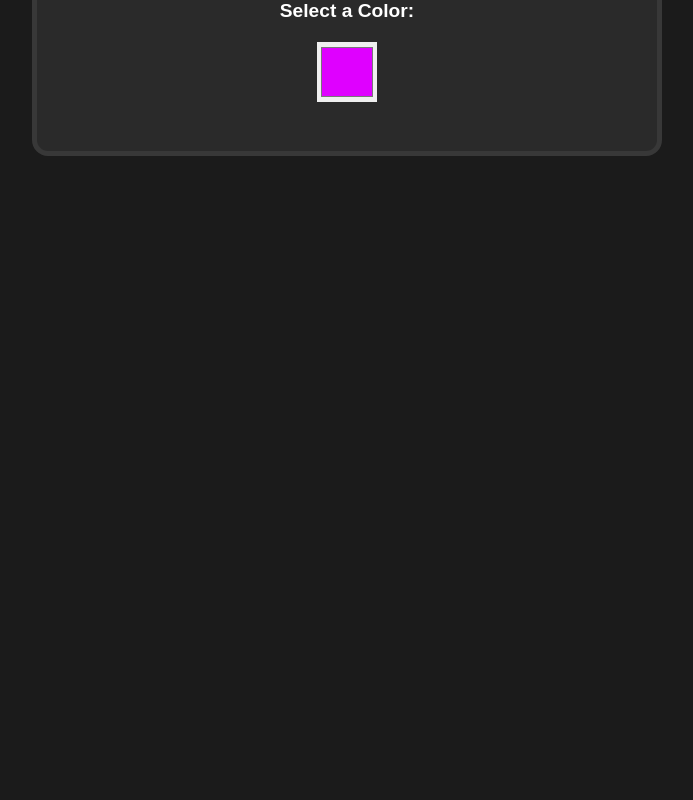
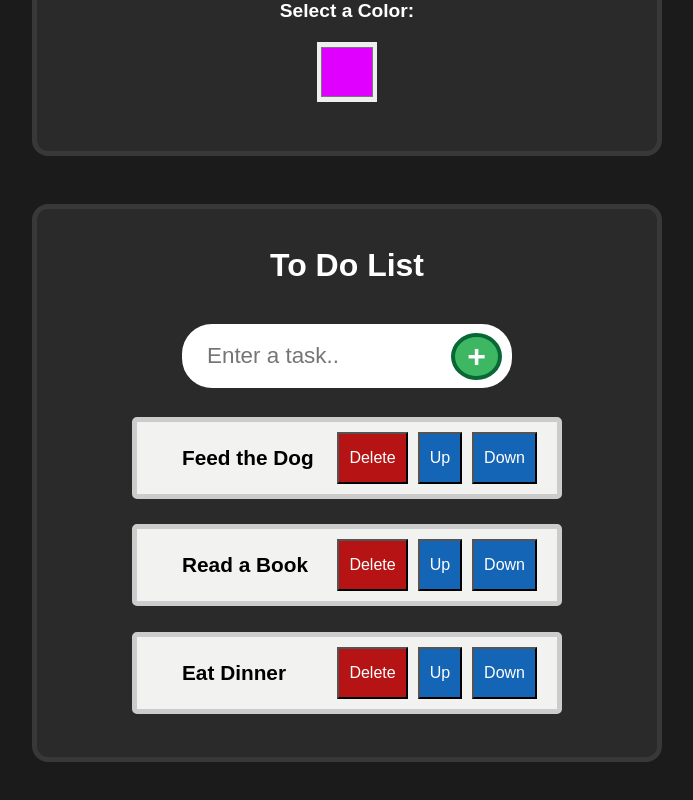
Before and after one commit to Radshah01/BeginnerReactProjects, a React (Vite) app in the folder beginner-react-app/: page / in a window 1280 px wide. Shown: the part 889-1689 px from the top of the page, without its empty margins (293-986 px from the left). Before the commit the page ends 1101 px from the top, so only its background shows below. Built offline with nearby package versions, Linux system fonts and the light colour scheme.

Commit message:
To Do List Section

```diff
--- a/beginner-react-app/src/App.jsx
+++ b/beginner-react-app/src/App.jsx
@@ -1,6 +1,7 @@
 import Container from './Container.jsx'
 import ColorPicker from './ColorPicker.jsx'
 import Counter from './Counter.jsx'
+import ToDoList from './ToDoList.jsx'
 
 function App() {
 
@@ -12,7 +13,9 @@ function App() {
     <Container title="Color Picker">
       <ColorPicker />
     </Container>
-
+    <Container title="To Do List">
+      <ToDoList />
+    </Container>
     </>
   )
 }
--- /dev/null
+++ b/beginner-react-app/src/ToDoList.jsx
@@ -0,0 +1,86 @@
+
+import React, {useState} from "react";
+
+
+function ToDoList(){
+
+    const [tasks, setTasks] = useState(["Feed the Dog", "Read a Book", "Eat Dinner"]);
+
+    function handleAddTask(){
+
+        const newTask = document.getElementById("taskInput").value;
+        document.getElementById("taskInput").value = "";
+
+        if ( newTask.trim !== ""){
+            if (tasks.includes(newTask)) {
+                alert("Task already exists!");
+                document.getElementById("taskInput").value = "";
+            }
+            else{
+                setTasks(t => ([...t, newTask]));
+            }
+        }
+        else{
+            alert("Task cannot be empty!");
+        }
+    }
+
+    // function handleKeyPress(event) {
+    //     const newTask = document.getElementById("taskInput").value;
+    //     if (event.key === "Enter"){
+    //         newTask != ""
+    //         ? setTasks(t => [...t, newTask])
+    //         : alert("Task cannot be empty!");
+    //         document.getElementById("taskInput").value = "";
+    //     }
+    // }
+
+    function handleRemoveTask(index){
+
+        setTasks(tasks.filter((_,i) => i !== index))
+    }
+
+    function handleIncreaseIndex(index){
+        if (index < tasks.length - 1){
+            const updatedTasks = [...tasks];
+
+            [updatedTasks[index], updatedTasks[index + 1]] = [updatedTasks[index + 1], updatedTasks[index]];
+            setTasks(updatedTasks)
+
+        }
+    }
+
+    function handleReduceIndex(index){
+
+        if (index > 0){
+            const updatedTasks = [...tasks];
+
+            [updatedTasks[index], updatedTasks[index - 1]] = [updatedTasks[index -1], updatedTasks[index]];
+            setTasks(updatedTasks)
+
+        }
+    }
+
+    return(
+        <>
+            <div className="user-section">
+                <input className="txtInput" type="text" id="taskInput" placeholder="Enter a task..">
+                </input>
+                <button className="btnAdd" onClick={handleAddTask}>+</button>
+            </div>
+             <ul className="ul-todo">
+                {tasks.map((task, index) =>
+                <li className="task-item" key={index}>
+                    <p>{task}</p>
+                    <button className="task-button" onClick={() =>
+                         handleRemoveTask(index)}>Delete
+                    </button>
+                    <button className="task-button" onClick={() => handleReduceIndex(index)}>Up</button>
+                    <button className="task-button" onClick={() => handleIncreaseIndex(index)}>Down</button>
+                </li>)}
+            </ul>
+        </>
+    );
+}
+
+export default ToDoList
--- a/beginner-react-app/src/index.css
+++ b/beginner-react-app/src/index.css
@@ -1,3 +1,4 @@
+/*CSS for Parent Component*/
 body{
   background-color: rgb(27, 27, 27);
   padding: 2rem 0;
@@ -21,7 +22,7 @@ body{
   margin: 0.5rem 0;
 }
 
-
+/*CSS for Child (Counter) Component*/
 .count-display{
   font-size: 9rem;
   margin: 0 auto 0.8rem;
@@ -77,22 +78,7 @@ body{
   bottom: 3px;
 }
 
-.color-picker{
-  margin: 2em 10% 1em;
-  padding: 40px;
-  text-align: center;
-  background-color: rgb(236, 236, 236);
-  border: 4px solid grey;
-  justify-content: center;
-  border-radius: 20px;
-}
-
-
-.title{
-  font-weight: bold;
-  font-size: 2em;
-}
-
+/*CSS for Child: (Color Picker) Component*/
 .color-section{
   border-radius: 20px;
   height: 200px;
@@ -113,7 +99,6 @@ font-size: 1.2em;
 margin: 3em 0 1em;
 }
 
-
 .picker-section label{
   display: block;
   margin-bottom: 1em;
@@ -126,3 +111,90 @@ margin: 3em 0 1em;
   border: none;
 
 }
+
+/*CSS for Child (To Do List) Component*/
+.user-section{
+  margin: 2.5em 0 1em;
+  position: relative;
+}
+
+.txtInput{
+  font-size: 1.4em;
+  padding: 14px 20px;
+  border-radius: 30px;
+  width: 280px;
+  display: inline-block;
+  border: 5px solid rgb(255, 255, 255)
+}
+
+.btnAdd{
+  padding: 1px 12px;
+  margin: auto;
+  border-radius: 50%;
+  font-weight: bold;
+  font-size: 2em;
+  cursor: pointer;
+  position: absolute;
+  right: 145px;
+  top: 9px;
+  display: flex;
+  background-color: rgb(62, 183, 98);
+  border: 4px solid rgb(7, 103, 53);
+  color: white;
+}
+
+.ul-todo{
+  list-style-type: none;
+  padding: 0;
+  margin: 0;
+  display: flex;
+  justify-content: center;
+  align-items: center;
+  flex-direction: column;
+}
+
+.task-item{
+  background-color: rgb(242, 243, 240);
+  margin: 0.8em auto;
+  color: black;
+  padding: 10px 20px;
+  width: 380px;
+  border-radius: 5px;
+  border: 5px solid rgb(204, 204, 204);
+  display: flex;
+  justify-content: center;
+  align-items: center;
+
+}
+
+
+.task-item p{
+  margin: 0 0 0 25px;
+  padding: 0;
+  font-size: 1.3em;
+  font-weight: bold;
+  display: flex;
+  flex: 1;
+
+}
+
+.task-button{
+  padding: 15px 10px;
+  margin-left: 10px;
+  font-size: 1em;
+}
+
+.task-button:nth-of-type(1){
+  background-color: rgb(182, 20, 20);
+  color: white;
+}
+
+.task-button:nth-of-type(2){
+  background-color: rgb(20, 101, 182);
+  color: white;
+}
+
+.task-button:nth-of-type(3){
+  background-color:  rgb(20, 101, 182);
+  color: white;
+}
```
